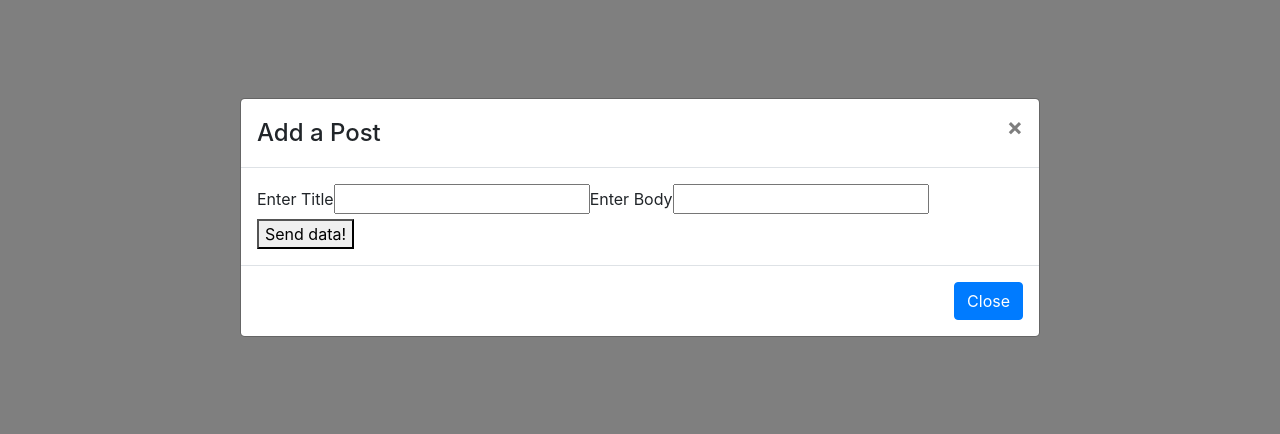
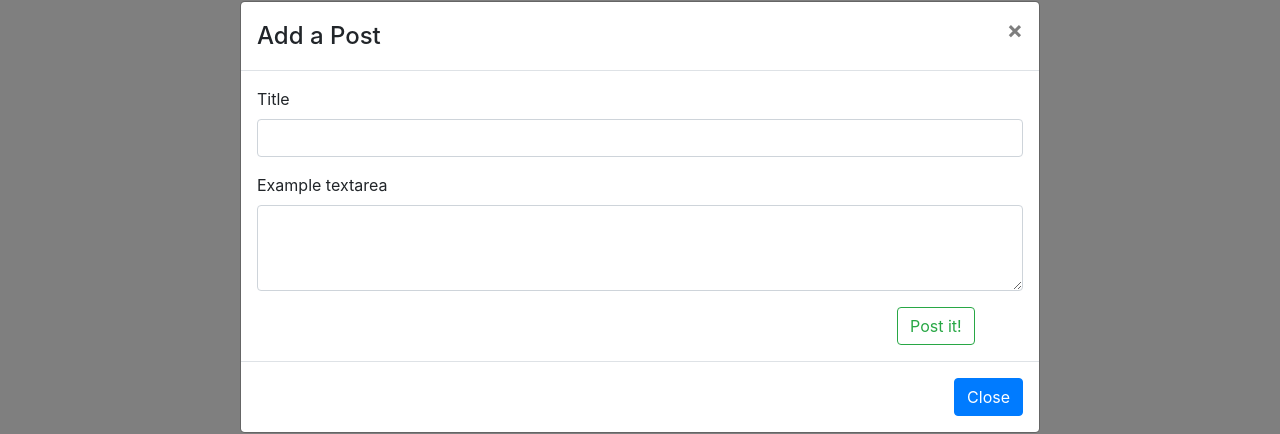
Before and after one commit to learningCurve89/LearningHub, a React (Create React App) app in the folder ReactApp/first-app/: page / in a window 1280 px wide. Both pictures are taken after a click on the button "AddPost". Shown: the part 183-617 px from the top of the page. Built offline with nearby package versions, Linux system fonts and the light colour scheme; no server answers.

Commit message:
posts are posted correctly

```diff
--- a/ReactApp/first-app/src/components/AddPostForm.js
+++ b/ReactApp/first-app/src/components/AddPostForm.js
@@ -1,11 +1,12 @@
 import React from 'react';
+import { Form, Button } from 'react-bootstrap';
 class AddPostForm extends React.Component {
     constructor() {
         super();
         this.handleSubmit = this.handleSubmit.bind(this);
     }
     handleSubmit(event) {
-        const title= event.target.title.value;
+        const title = event.target.title.value;
         const content = event.target.content.value;
 
         fetch('https://localhost:44381/api/Post', {
@@ -13,21 +14,24 @@ class AddPostForm extends React.Component {
             headers: {
                 'Content-Type': 'application/json',
             },
-            body: JSON.stringify({title: title, content: content}),
+            body: JSON.stringify({ title: title, content: content }),
         })
             .then(response => response.json());
     }
     render() {
         return (
-                <form onSubmit={this.handleSubmit} >
-                    <label htmlFor="title">Enter Title</label>
-                    <input id="title" name="title" type="text" />
-
-                    <label htmlFor="content">Enter Body</label>
-                    <input id="content" name="content" type="text" />
-
-                    <button>Send data!</button>
-                </form>
+            <Form onSubmit={this.handleSubmit} >
+                <Form.Group controlId="title">
+                    <Form.Label>Title</Form.Label>
+                    <Form.Control id="title" name="title" type="text" />
+                </Form.Group>
+                <Form.Group constrolId="content">
+                    <Form.Label>Example textarea</Form.Label>
+                    <Form.Control as="textarea" rows="3" id="content" name="content" type="text" />
+                </Form.Group>
+                <Button style={{ marginLeft: '640px', display: 'flex' }} variant="outline-success"
+                type="submit">Post it!</Button>
+            </Form>
         );
     }
 }
```
Lines whose indentation alone changed are shown as unchanged.
